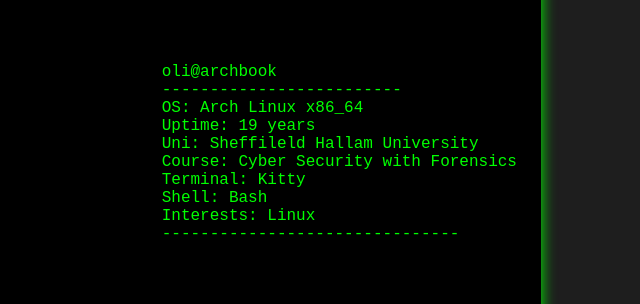
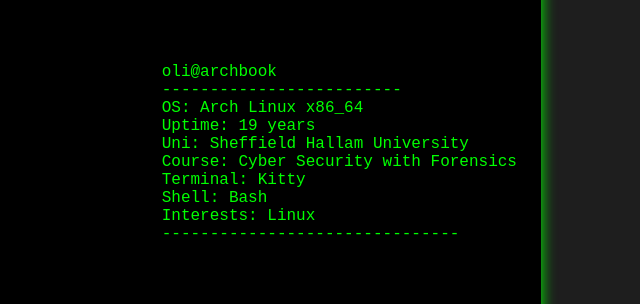
Before and after one commit to 1144oli/1144oli.github.io, a plain HTML site: page index.html in a window 1280 px wide. Shown: the part 143-447 px from the top of the page, 437-1077 px from the left. Drawn offline with Linux system fonts and the light colour scheme.

Commit message:
Update index.html

```diff
--- a/index.html
+++ b/index.html
@@ -53,7 +53,7 @@
             -------------------------
             OS: Arch Linux x86_64
             Uptime: 19 years
-            Uni: Sheffileld Hallam University
+            Uni: Sheffield Hallam University
             Course: Cyber Security with Forensics
             Terminal: Kitty
             Shell: Bash
```
